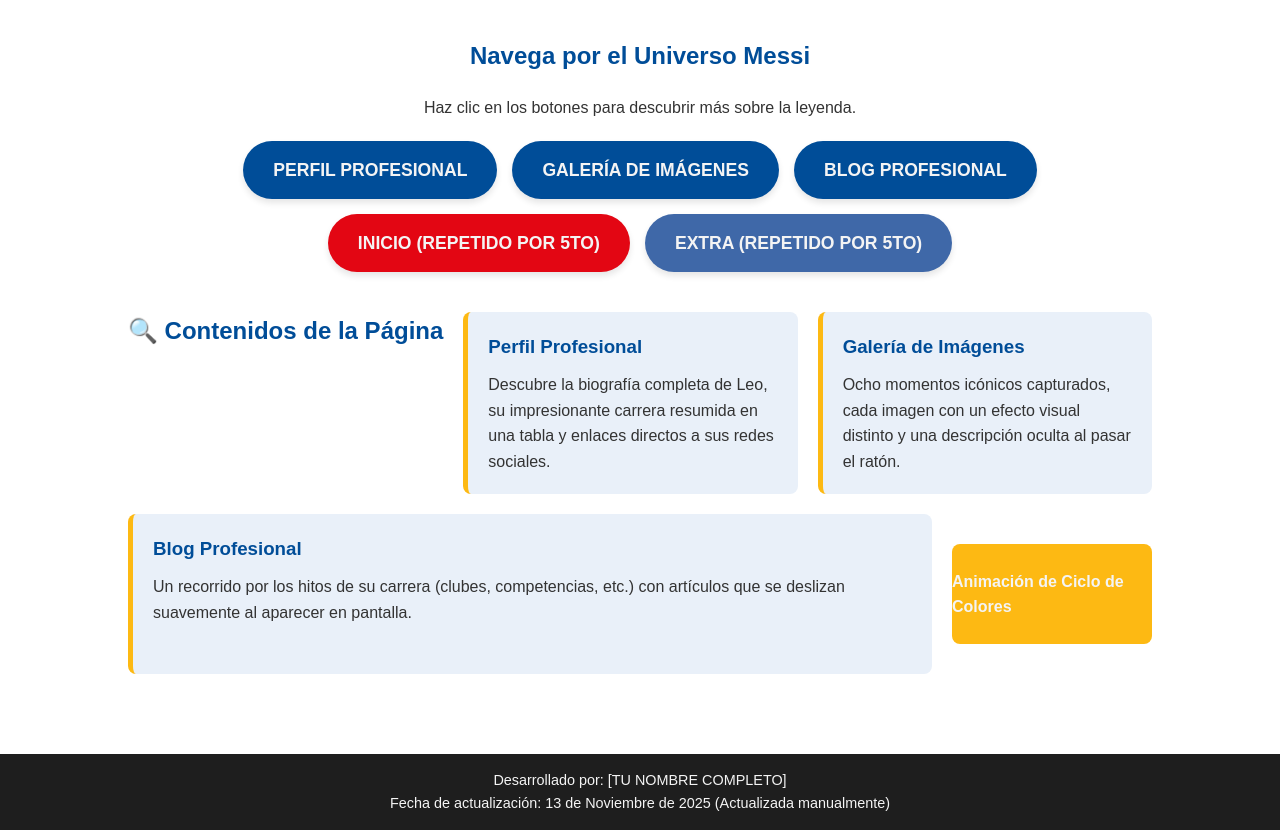
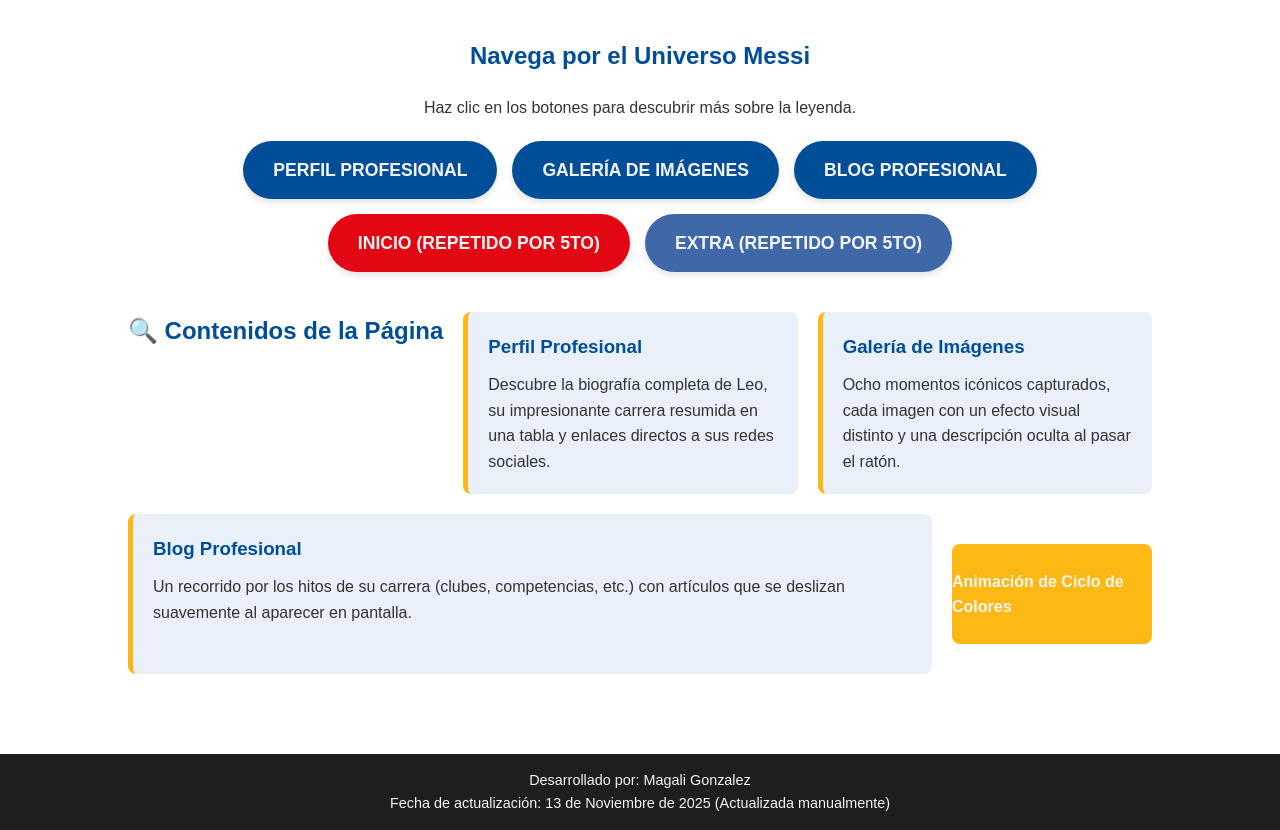
Before and after one commit to magi-crypto/MAGALIGONZALEZ_PARCIAL_PW-, a plain HTML site: page index.html in a window 1280 px wide. Shown: the part 170-1000 px from the top of the page. Drawn offline with Linux system fonts and the light colour scheme.

Commit message:
Update index.html

```diff
--- a/index.html
+++ b/index.html
@@ -60,7 +60,7 @@
     </main>
 
     <footer>
-        <p>Desarrollado por: [TU NOMBRE COMPLETO]</p>
+        <p>Desarrollado por: Magali Gonzalez </p>
         <p>Fecha de actualización: 13 de Noviembre de 2025 (Actualizada manualmente)</p>
     </footer>
 
@@ -70,4 +70,5 @@
         });
     </script>
 </body>
+
 </html>
```
